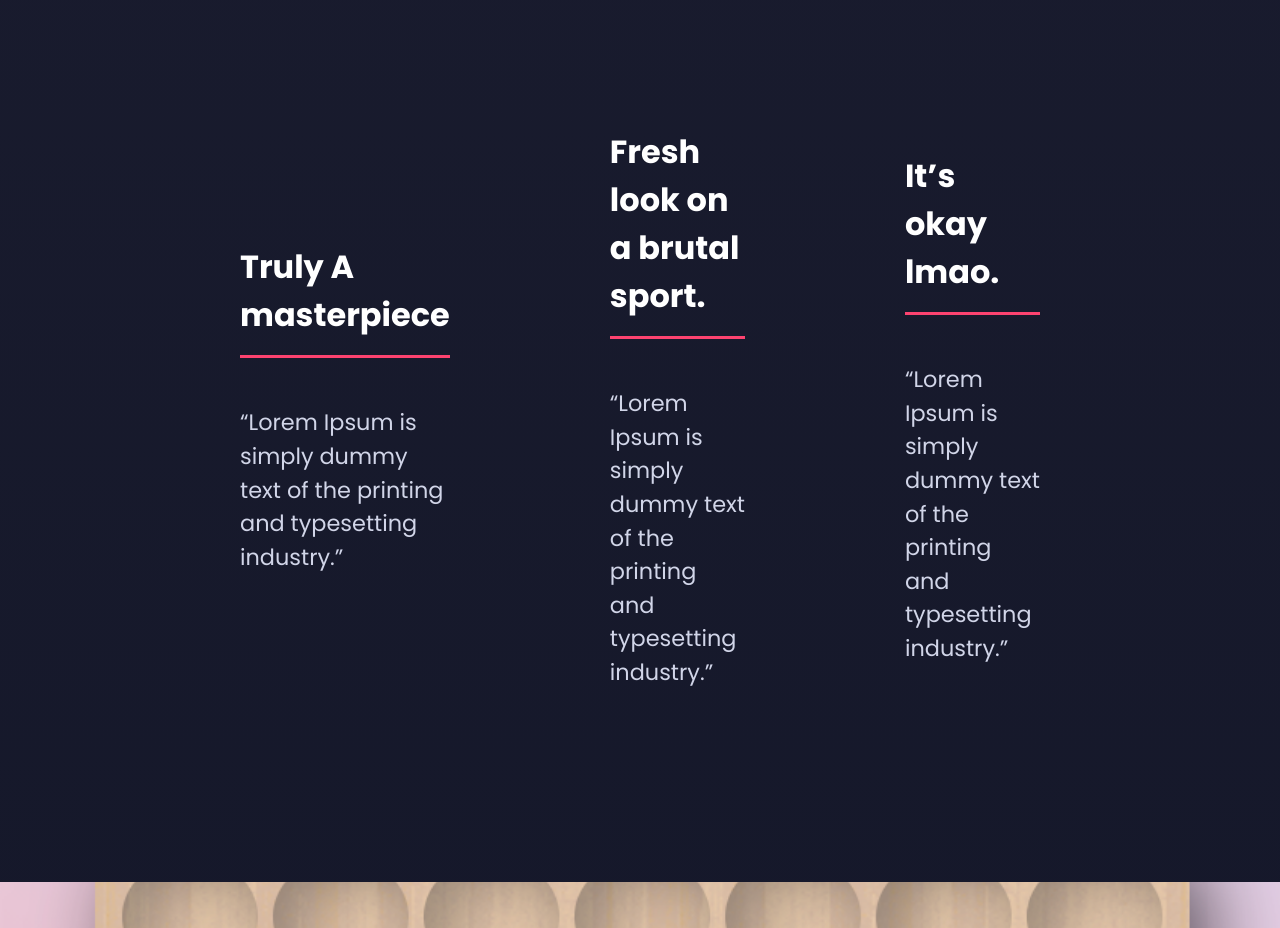
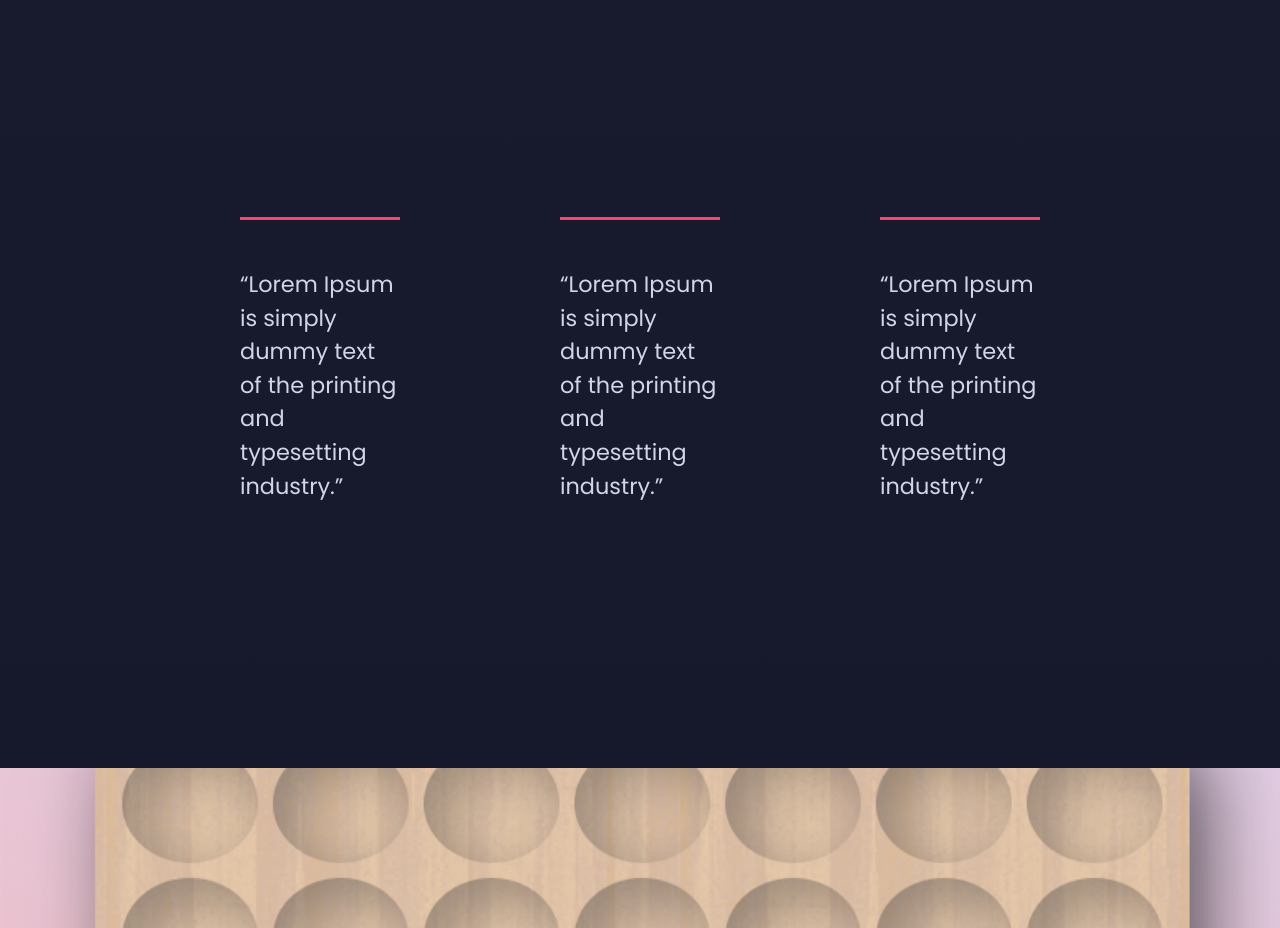
Before and after one commit to ism90/ian-mason-portfolio, a React (Create React App) app: page /ian-mason-portfolio/projects/connect-four in a window 1280 px wide. Shown: the part 1120-2048 px from the top of the page. Built offline with nearby package versions, Linux system fonts and the light colour scheme.

Commit message:
fade in and fade out

```diff
--- a/src/App.jsx
+++ b/src/App.jsx
@@ -1,24 +1,24 @@
 import React from "react";
+import { Route, Routes, useLocation } from "react-router-dom";
+import { AnimatePresence } from "framer-motion";
 
 import Hero from "./pages/Hero/Hero";
 import Projects from "./pages/Projects/Projects";
 import About from "./pages/About/About";
 import Contact from "./pages/Contact/Contact";
 import Nav from "./components/Nav/Nav";
-
 import ProjectDetail from "./pages/ProjectDetail/ProjectDetail";
 
 import "./App.scss";
 
-import { BrowserRouter as Router, Route, Routes } from "react-router-dom";
+const App = () => {
+  const location = useLocation();
 
-const App = () => {
   return (
-    <Router>
-      <div className="App">
-        <Nav />
-
-        <Routes>
+    <div className="App">
+      <Nav />
+      <AnimatePresence exitBeforeEnter>
+        <Routes location={location} key={location.pathname}>
           <Route exact path="/ian-mason-portfolio" element={<Hero />} />
           <Route
             exact
@@ -37,8 +37,8 @@ const App = () => {
             element={<Contact />}
           />
         </Routes>
-      </div>
-    </Router>
+      </AnimatePresence>
+    </div>
   );
 };
 
--- a/src/animation.js
+++ b/src/animation.js
@@ -10,4 +10,11 @@ export const pageAnimation = {
       duration: 1,
     },
   },
+  exit: {
+    opacity: 0,
+    y: 300,
+    transition: {
+      duration: 1,
+    },
+  },
 };
--- a/src/components/HeroSection/HeroSection.jsx
+++ b/src/components/HeroSection/HeroSection.jsx
@@ -11,6 +11,7 @@ const HeroSection = () => {
       variants={pageAnimation}
       initial="hidden"
       animate="show"
+      exit="exit"
       className={styles.hero}
     >
       <div className={styles.description}>
--- a/src/components/ProjectsSection/ProjectsSection.jsx
+++ b/src/components/ProjectsSection/ProjectsSection.jsx
@@ -13,6 +13,7 @@ const ProjectsSection = () => {
       variants={pageAnimation}
       initial="hidden"
       animate="show"
+      exit="exit"
       className={styles.projects}
     >
       <div className={styles.project}>
--- a/src/index.js
+++ b/src/index.js
@@ -3,12 +3,16 @@ import ReactDOM from "react-dom";
 import App from "./App";
 import reportWebVitals from "./reportWebVitals";
 import "typeface-poppins";
+import {
+  BrowserRouter as Router,
+} from "react-router-dom";
 
 
 ReactDOM.render(
   <React.StrictMode>
-
+    <Router>
     <App />
+    </Router>
   </React.StrictMode>,
   document.getElementById("root")
 );
--- a/src/projectState.js
+++ b/src/projectState.js
@@ -11,17 +11,17 @@ export const ProjectState = () => {
       url: "/ian-mason-portfolio/projects/lujam",
       details: [
         {
-          title: "Truly A masterpiece",
+          title: "",
           description:
             "“Lorem Ipsum is simply dummy text of the printing and typesetting industry.”",
         },
         {
-          title: "Fresh look on a brutal sport.",
+          title: "",
           description:
             "“Lorem Ipsum is simply dummy text of the printing and typesetting industry.”",
         },
         {
-          title: "It’s okay lmao.",
+          title: "",
           description:
             "“Lorem Ipsum is simply dummy text of the printing and typesetting industry.”",
         },
@@ -34,17 +34,17 @@ export const ProjectState = () => {
       secondaryImg: ConnectFour,
       details: [
         {
-          title: "Truly A masterpiece",
+          title: "",
           description:
             "“Lorem Ipsum is simply dummy text of the printing and typesetting industry.”",
         },
         {
-          title: "Fresh look on a brutal sport.",
+          title: "",
           description:
             "“Lorem Ipsum is simply dummy text of the printing and typesetting industry.”",
         },
         {
-          title: "It’s okay lmao.",
+          title: "",
           description:
             "“Lorem Ipsum is simply dummy text of the printing and typesetting industry.”",
         },
```
